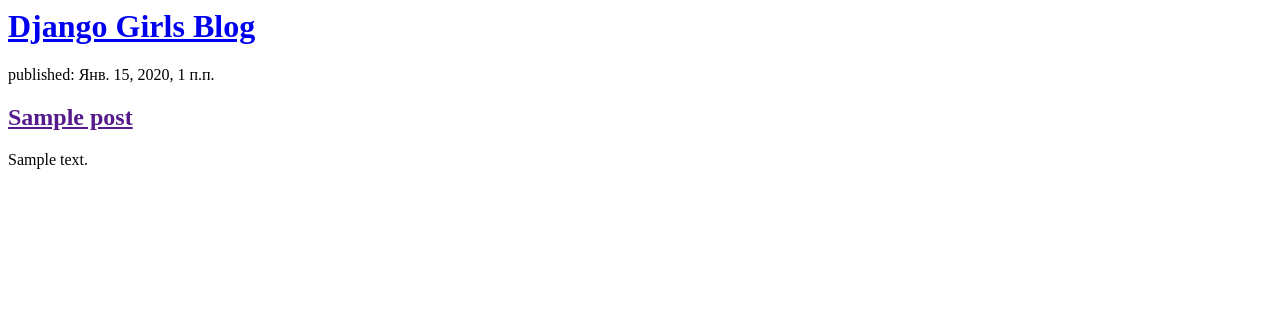
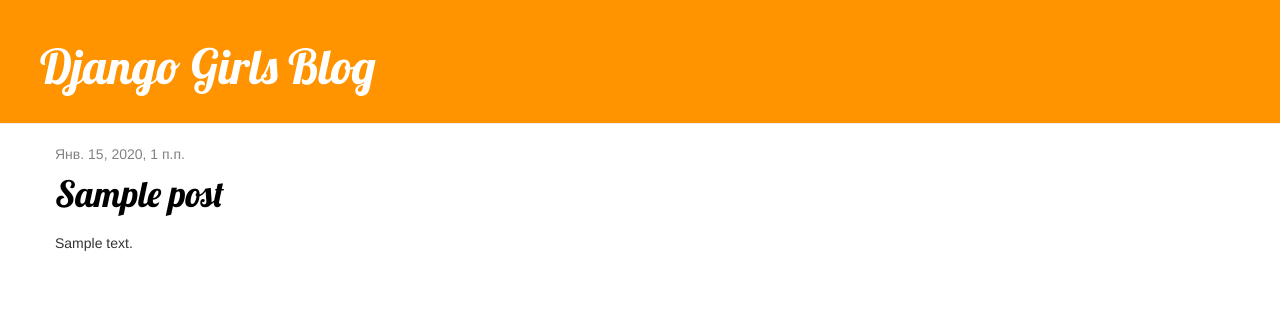
Before and after one commit to jorjik/my-Django-blog, a Django app: page / in a window 1280 px wide. Shown: the top 322 px of the page. Run offline with Django 3.2, Linux system fonts and the light colour scheme; tables that the repository leaves empty hold one stand-in row (values such as "Sample post"); some libraries are stand-ins or nearby versions.

Commit message:
new less

```diff
--- /dev/null
+++ b/blog/static/css/blog.css
@@ -0,0 +1,48 @@
+.page-header {
+    background-color: #ff9400;
+    margin-top: 0;
+    padding: 20px 20px 20px 40px;
+}
+.page-header h1, .page-header h1 a, .page-header h1 a:visited, .page-header h1 a:active {
+    color: #ffffff;
+    font-size: 36pt;
+    text-decoration: none;
+}
+
+.content {
+    margin-left: 40px;
+}
+
+h1, h2, h3, h4 {
+    font-family: 'Lobster', cursive;
+}
+
+.date {
+    color: #828282;
+}
+
+.save {
+    float: right;
+}
+
+.post-form textarea, .post-form input {
+    width: 100%;
+}
+
+.top-menu, .top-menu:hover, .top-menu:visited {
+    color: #ffffff;
+    float: right;
+    font-size: 26pt;
+    margin-right: 20px;
+}
+
+.post {
+    margin-bottom: 70px;
+}
+.post h1 {
+    margin-top: 10px;
+    margin-bottom: 20px;
+}
+.post h1 a, .post h1 a:visited {
+    color: #000000;
+}
--- /dev/null
+++ b/blog/templates/blog/base.html
@@ -0,0 +1,23 @@
+{% load static %}
+<html>
+    <head>
+        <title>Django Girls blog</title>
+        <link rel="stylesheet" href="//maxcdn.bootstrapcdn.com/bootstrap/3.2.0/css/bootstrap.min.css">
+        <link rel="stylesheet" href="//maxcdn.bootstrapcdn.com/bootstrap/3.2.0/css/bootstrap-theme.min.css">
+        <link href='//fonts.googleapis.com/css?family=Lobster&subset=latin,latin-ext' rel='stylesheet' type='text/css'>
+        <link rel="stylesheet" href="/blog/static/css/blog.css">
+    </head>
+    <body>
+        <div class="page-header">
+            <h1><a href="/">Django Girls Blog</a></h1>
+        </div>
+        <div class="content container">
+            <div class="row">
+                <div class="col-md-8">
+                {% block content %}
+                {% endblock %}
+                </div>
+            </div>
+        </div>
+    </body>
+</html>
--- a/blog/templates/blog/post_list.html
+++ b/blog/templates/blog/post_list.html
@@ -1,18 +1,12 @@
-<html>
-    <head>
-        <title>Django Girls blog</title>
-    </head>
-    <body>
-        <div>
-            <h1><a href="/">Django Girls Blog</a></h1>
+{% extends './base.html' %}
+{% block content %}
+    {% for post in posts %}
+        <div class="post">
+            <div class="date">
+                {{ post.published_date }}
+            </div>
+            <h1><a href="">{{ post.title }}</a></h1>
+            <p>{{ post.text|linebreaksbr }}</p>
         </div>
-
-        {% for post in posts %}
-            <div>
-                <p>published: {{ post.published_date }}</p>
-                <h2><a href="">{{ post.title }}</a></h2>
-                <p>{{ post.text|linebreaksbr }}</p>
-            </div>
-        {% endfor %}
-    </body>
-</html>
+    {% endfor %}
+{% endblock %}
--- a/blog/views.py
+++ b/blog/views.py
@@ -4,6 +4,6 @@
 from .models import Post
 
 def post_list(request):
-    #posts = Post.objects.all()
-    posts = Post.objects.filter(published_date__lte=timezone.now()).order_by('published_date')
+    posts = Post.objects.all()
+    #posts = Post.objects.filter(published_date__lte=timezone.now()).order_by('published_date')
     return render(request, 'blog/post_list.html', {'posts': posts})
```
